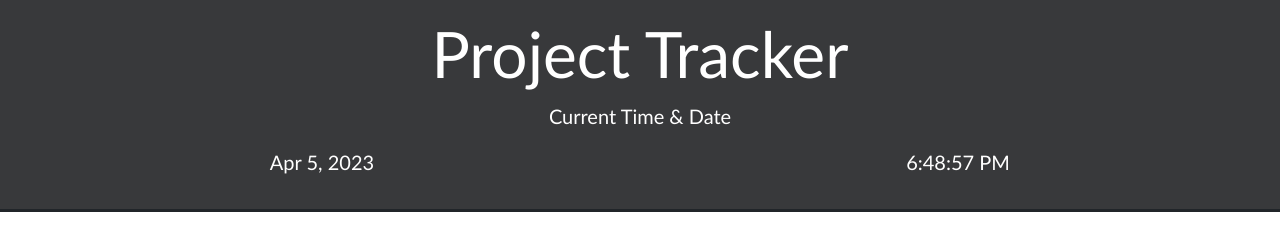
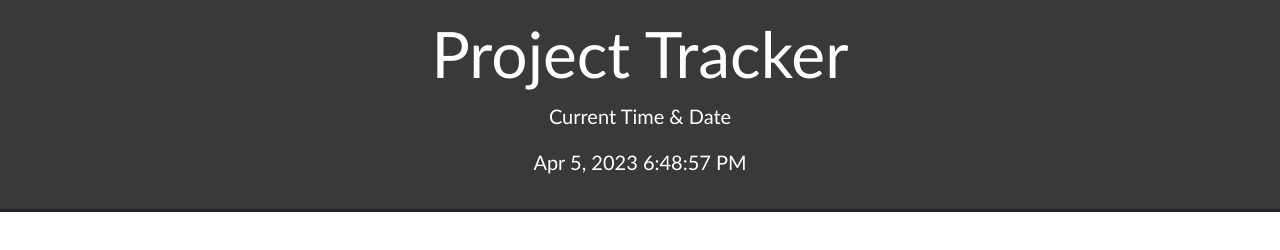
Before and after one commit to jonnyboy808/project-tracker, a plain HTML site: page index.html in a window 1280 px wide. Drawn offline with nearby package versions, Linux system fonts and the light colour scheme.

Commit message:
corrected time display

```diff
--- a/index.html
+++ b/index.html
@@ -17,8 +17,7 @@
         <h1 class="display-3">Project Tracker</h1>
         <p class="lead">Current Time & Date</p>
       <section class="row">
-      <p id="currentDay" class="lead col-6"></p>
-      <p id="currentTime" class="lead col-6"></p>
+      <p id="currentDay" class="lead justify-content-center"></p>
     </section>
     </header>
 
--- a/script.js
+++ b/script.js
@@ -1,22 +1,27 @@
-var now = dayjs().format('MMM D, YYYY');
-$('#currentDay').text(now);
-console.log(now)
+
+// console.log(now)
+
 
 function updateClock () {
-  var currentTime = new Date ();
-  var currentHour = currentTime.getHours ();
-  var currentMinute = currentTime.getMinutes ();
-  var currentSeconds = currentTime.getSeconds ();
+    var now = dayjs().format('MMM D, YYYY h:mm:ss A');
+    $('#currentDay').text(now);
+}
 
-  currentMinute = (currentMinute < 10 ? "0" : "") + currentMinute;
-  currentSeconds = (currentSeconds < 10 ? "0" : "") + currentSeconds;
+// function updateClock () {
+//   var currentTime = new Date ();
+//   var currentHour = currentTime.getHours ();
+//   var currentMinute = currentTime.getMinutes ();
+//   var currentSeconds = currentTime.getSeconds ();
 
-  var timeOfDay = ( currentHour < 12 ) ? "AM" : "PM";
-  currentHour = (currentHour > 12) ? currentHour - 12 : currentHour;
-  currentHour = (currentHour ==  0) ? 12 : currentHour;
-  var currentTimeString = currentHour + ":" + currentMinute + ":" + currentSeconds + " " + timeOfDay;
-  $("#currentTime").html(currentTimeString);
-}
+//   currentMinute = (currentMinute < 10 ? "0" : "") + currentMinute;
+//   currentSeconds = (currentSeconds < 10 ? "0" : "") + currentSeconds;
+
+//   var timeOfDay = ( currentHour < 12 ) ? "AM" : "PM";
+//   currentHour = (currentHour > 12) ? currentHour - 12 : currentHour;
+//   currentHour = (currentHour ==  0) ? 12 : currentHour;
+//   var currentTimeString = currentHour + ":" + currentMinute + ":" + currentSeconds + " " + timeOfDay;
+//   $("#currentTime").html(currentTimeString);
+// }
 $(document).ready(function() {
-  setInterval('updateClock()', 1000);
+  setInterval(updateClock, 1000);
 });
```
